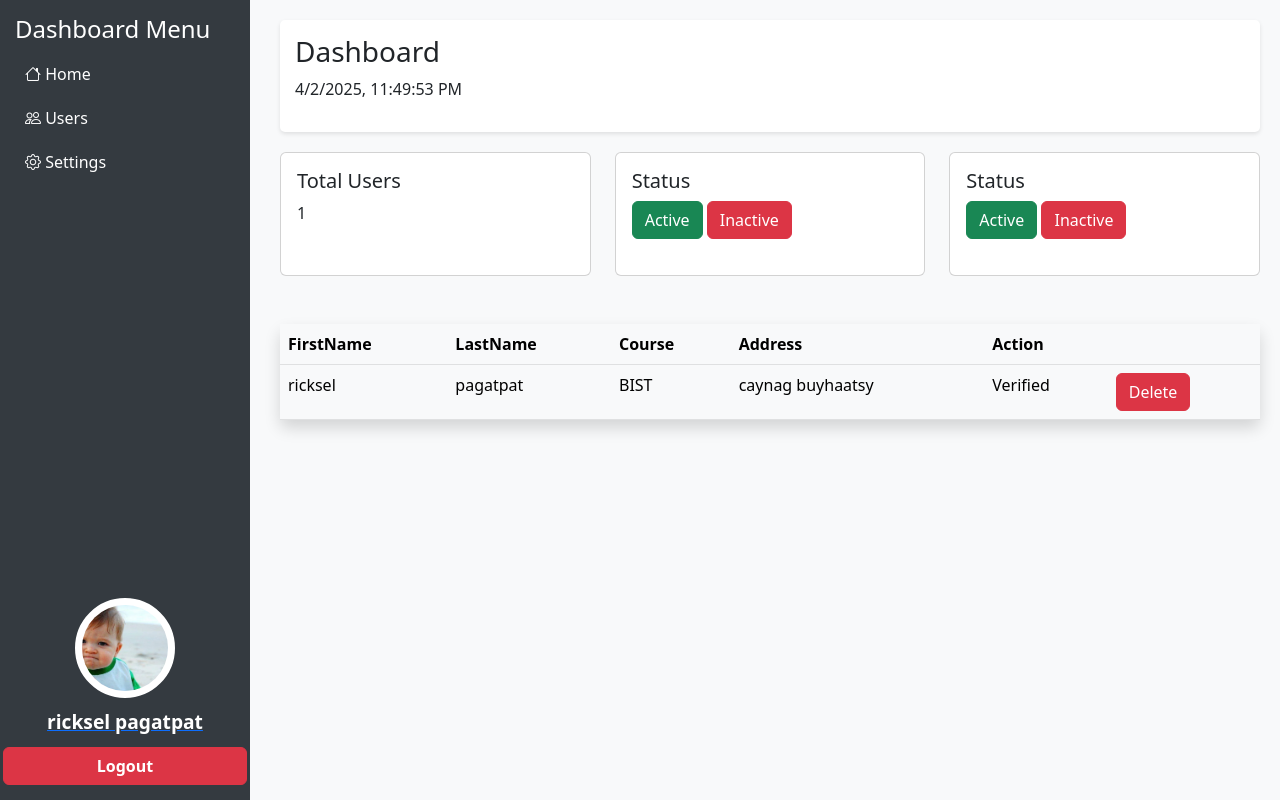
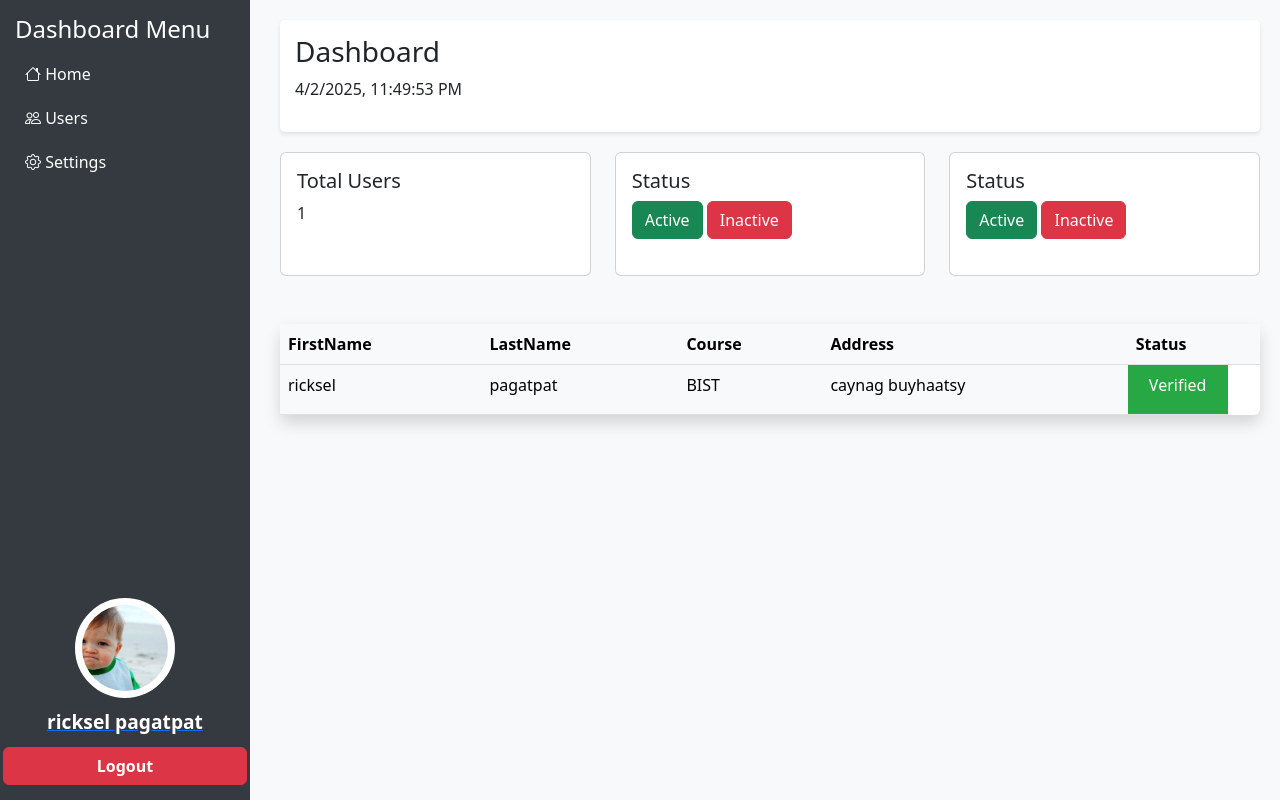
Before and after one commit to 0nlooker-max/Road-to-javaScript, a PHP site: page /JavaScript/dashboard.php in a window 1280 px wide. Run offline with PHP 8.4, Linux system fonts and the light colour scheme; a user stored in the database is signed in; data comes from the database, SQL or seed files in the repository.

Commit message:
update the design in isverified

```diff
--- a/dash.css
+++ b/dash.css
@@ -92,3 +92,19 @@
     font-size: 1rem;
     font-weight: bold;
 }
+
+.bg-success {
+    background-color: #28a745 !important; /* Green */
+    color: white !important;
+    height: 50px !important;
+    width: 100px;
+    text-align: center;
+}
+
+.bg-danger {
+    background-color: #dc3545 !important; /* Red */
+    color: white !important;
+    padding: 5px;
+    border-radius: 5px;
+    text-align: center;
+}
--- a/dashboard.js
+++ b/dashboard.js
@@ -18,10 +18,11 @@ $.ajax({
         // Check is_verified value and display appropriate text
         if (item.is_verified == 1) {
             clone.querySelector(".is_verified").innerHTML = "Verified";
+            clone.querySelector(".is_verified").classList.add("bg-success", "text-white"); // Add green background and white text
         } else {
             clone.querySelector(".is_verified").innerHTML = "Not Verified";
+            clone.querySelector(".is_verified").classList.add("bg-danger", "text-white"); // Add red background and white text
         }
-
         parent.appendChild(clone); // Append the row to the table body
     });
 }).fail(function (jqXHR, textStatus, errorThrown) {
--- a/dashboard.php
+++ b/dashboard.php
@@ -48,7 +48,7 @@ try {
     $profile_image = '\profiles\fighting meme.webp'; // Default image
 }
 
-// Query to count the total number of users
+
 try {
     $stmt = $connection->prepare("SELECT COUNT(*) AS total_users FROM users");
     $stmt->execute();
@@ -129,7 +129,7 @@ try {
                             <th scope="col">LastName</th>
                             <th scope="col">Course</th>
                             <th scope="col">Address</th>
-                            <th scope="col">Action</th>
+                            <th scope="col">Status</th>
                             <th></th>
                         </tr>
                     </thead>
@@ -141,7 +141,6 @@ try {
                                 <td class="course">Course</td>
                                 <td class="address">Address</td>
                                 <td class="is_verified">Status</td>
-                                <td><button type="button" class="btn btn-danger delete-btn" data-id="">Delete</button></td>
                             </tr>
                         </template>
                     </tbody>
```
